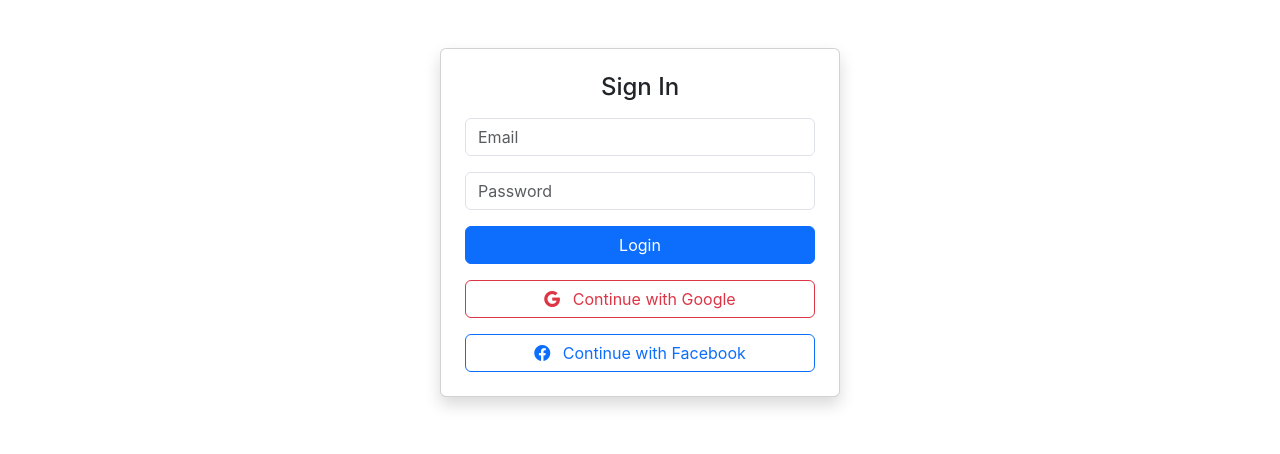
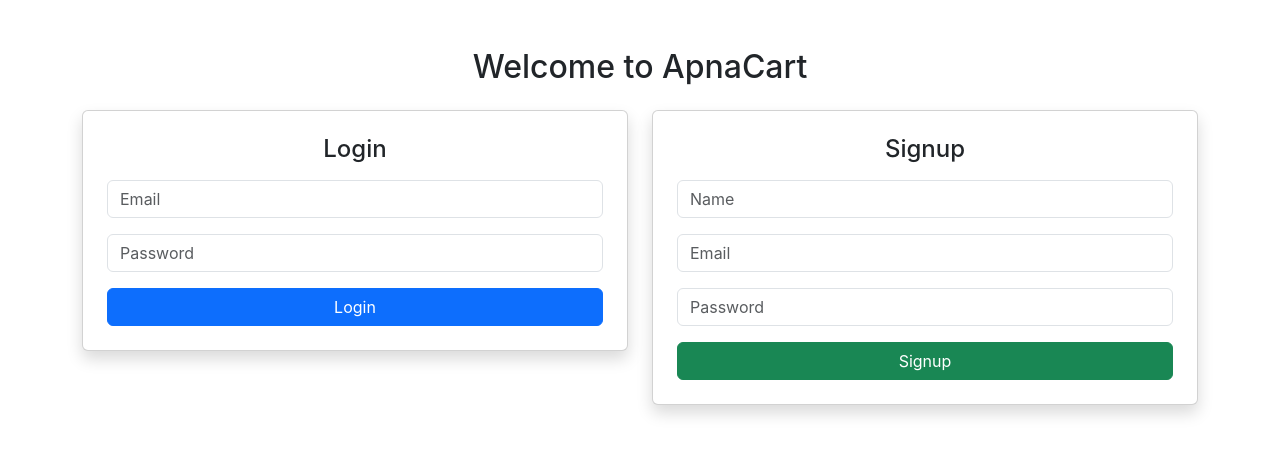
Before and after one commit to zohaib-babar/Apna-cart, a React (Create React App) app: page / in a window 1280 px wide. Shown: the top 454 px of the page. Built offline with nearby package versions, Linux system fonts and the light colour scheme.

Commit message:
add sign up page

```diff
--- a/src/App.js
+++ b/src/App.js
@@ -1,4 +1,118 @@
-import logo from "./logo.svg";
+// import logo from "./logo.svg";
+// import "./App.css";
+// import ProductList from "./components/ProductList";
+// import React, { useState, useEffect } from "react";
+// import Navbar from "./components/Navbar";
+// import Footer from "./components/Footer";
+// import AddItem from "./components/AddItem.js";
+// import Login from "./components/Login.js";
+// import "bootstrap-icons/font/bootstrap-icons.css";
+// import Signup from "./components/Signup.js";
+
+// function App() {
+//   const products = [
+//     { price: 99999, name: "IPhone 10S Max", quantity: 0 },
+//     { price: 99999, name: "Redmi Note 10S Max", quantity: 0 },
+//     { price: 100000, name: "IPhone 12pro Max", quantity: 0 },
+//     { price: 6000, name: "Iphone Data cable", quantity: 0 },
+//     { price: 115000, name: "Poco", quantity: 0 },
+//   ];
+
+//   let [productList, setProductList] = useState(products);
+//   let [totalAmount, setTotalAmount] = useState(0);
+//   let [isLoggedIn, setIsLoggedIn] = useState(() => {
+//     return localStorage.getItem("isLoggedIn") === "true";
+//   });
+
+//   useEffect(() => {
+//     localStorage.setItem("isLoggedIn", isLoggedIn ? "true" : "false");
+//   }, [isLoggedIn]);
+
+//   const incrementQuantity = (index) => {
+//     let newProductList = [...productList];
+//     let newTotalAmount = totalAmount;
+//     newProductList[index].quantity++;
+//     newTotalAmount += newProductList[index].price;
+//     setTotalAmount(newTotalAmount);
+//     setProductList(newProductList);
+//   };
+
+//   const decrementQuantity = (index) => {
+//     let newProductList = [...productList];
+//     let newTotalAmount = totalAmount;
+//     if (newProductList[index].quantity > 0) {
+//       newProductList[index].quantity--;
+//       newTotalAmount -= newProductList[index].price;
+//     }
+//     setTotalAmount(newTotalAmount);
+//     setProductList(newProductList);
+//   };
+
+//   const resetQuantity = () => {
+//     let newProductList = [...productList];
+//     newProductList.forEach((p) => (p.quantity = 0));
+//     setProductList(newProductList);
+//     setTotalAmount(0);
+//   };
+
+//   const removeItem = (index) => {
+//     let newProductList = [...productList];
+//     let newTotalAmount = totalAmount;
+//     newTotalAmount -=
+//       newProductList[index].quantity * newProductList[index].price;
+//     newProductList.splice(index, 1);
+//     setProductList(newProductList);
+//     setTotalAmount(newTotalAmount);
+//   };
+
+//   const addItem = (name, price) => {
+//     let newProductList = [...productList];
+//     newProductList.push({ price: price, name: name, quantity: 0 });
+//     setProductList(newProductList);
+//   };
+
+//   if (!isLoggedIn) {
+//     return <Login onLogin={() => setIsLoggedIn(true)} />;
+//   }
+//   if (!isLoggedIn) {
+//     return (
+//       <>
+//         <Login onLogin={() => setIsLoggedIn(true)} />
+//         <Signup />
+//       </>
+//     );
+//   }
+
+//   return (
+//     <>
+//       <div className="d-flex justify-content-between align-items-center p-2">
+//         <h4>My App</h4>
+//         <button
+//           className="btn btn-outline-secondary btn-sm"
+//           onClick={() => setIsLoggedIn(false)}
+//         >
+//           Logout
+//         </button>
+//       </div>
+
+//       <Navbar />
+//       <main className="container mt-5">
+//         <AddItem addItem={addItem} />
+//         <ProductList
+//           productList={productList}
+//           incrementQuantity={incrementQuantity}
+//           decrementQuantity={decrementQuantity}
+//           removeItem={removeItem}
+//         />
+//       </main>
+//       <Footer totalAmount={totalAmount} resetQuantity={resetQuantity} />
+//     </>
+//   );
+// }
+
+// export default App;
+
+
 import "./App.css";
 import ProductList from "./components/ProductList";
 import React, { useState, useEffect } from "react";
@@ -6,15 +120,16 @@
 import Footer from "./components/Footer";
 import AddItem from "./components/AddItem.js";
 import Login from "./components/Login.js";
+import Signup from "./components/Signup.js";
 import "bootstrap-icons/font/bootstrap-icons.css";
 
 function App() {
   const products = [
-    { price: 99999, name: "IPhone 10S Max", quantity: 0},
-    { price: 99999, name: "Redmi Note 10S Max", quantity: 0},
-    { price: 100000, name: "IPhone 12pro Max", quantity: 0},
-    { price: 6000, name: "Iphone Data cable", quantity: 0},
-    { price: 115000, name: "Poco", quantity: 0},
+    { price: 99999, name: "IPhone 10S Max", quantity: 0 },
+    { price: 99999, name: "Redmi Note 10S Max", quantity: 0 },
+    { price: 100000, name: "IPhone 12pro Max", quantity: 0 },
+    { price: 6000, name: "Iphone Data cable", quantity: 0 },
+    { price: 115000, name: "Poco", quantity: 0 },
   ];
 
   let [productList, setProductList] = useState(products);
@@ -70,11 +185,24 @@
     setProductList(newProductList);
   };
 
-
+  // 👇 LOGIN + SIGNUP screen
   if (!isLoggedIn) {
-    return <Login onLogin={() => setIsLoggedIn(true)} />;
+    return (
+      <div className="container mt-5">
+        <h2 className="text-center mb-4">Welcome to ApnaCart</h2>
+        <div className="row">
+          <div className="col-md-6">
+            <Login onLogin={() => setIsLoggedIn(true)} />
+          </div>
+          <div className="col-md-6">
+            <Signup />
+          </div>
+        </div>
+      </div>
+    );
   }
 
+  // 👇 MAIN APP screen after login
   return (
     <>
       <div className="d-flex justify-content-between align-items-center p-2">
--- a/src/components/Login.js
+++ b/src/components/Login.js
@@ -1,64 +1,110 @@
+// import React, { useState } from "react";
+// import axios from "axios";
+
+// export default function Login({ onLogin }) {
+//   const [form, setForm] = useState({ email: "", password: "" });
+
+//   const handleChange = (e) => {
+//     setForm({ ...form, [e.target.name]: e.target.value });
+//   };
+
+//   const handleSubmit = async (e) => {
+//     e.preventDefault();
+//     try {
+//       const res = await axios.post("http://localhost:5000/api/auth/login", form);
+
+//       // Save JWT token
+//       localStorage.setItem("token", res.data.token);
+
+//       alert("Login successful ✅");
+//       onLogin(); // parent ko inform karna (dashboard redirect, etc.)
+//     } catch (err) {
+//       alert(err.response?.data?.error || "Login failed");
+//     }
+//   };
+
+//   return (
+//     <div className="container mt-5">
+//       <div className="card shadow p-4" style={{ maxWidth: "400px", margin: "auto" }}>
+//         <h4 className="mb-3 text-center">Sign In</h4>
+//         <form onSubmit={handleSubmit}>
+//           <input
+//             type="email"
+//             name="email"
+//             className="form-control mb-3"
+//             placeholder="Email"
+//             value={form.email}
+//             onChange={handleChange}
+//           />
+//           <input
+//             type="password"
+//             name="password"
+//             className="form-control mb-3"
+//             placeholder="Password"
+//             value={form.password}
+//             onChange={handleChange}
+//           />
+//           <button className="btn btn-primary w-100">Login</button>
+//         </form>
+
+//         <div className="text-center mt-3">
+//           <button type="button" className="btn btn-outline-danger w-100">
+//             <i className="bi bi-google me-2"></i> Continue with Google
+//           </button>
+//         </div>
+
+//         <div className="text-center mt-3">
+//           <button type="button" className="btn btn-outline-primary w-100">
+//             <i className="bi bi-facebook me-2"></i> Continue with Facebook
+//           </button>
+//         </div>
+//       </div>
+//     </div>
+//   );
+// }
+
 import React, { useState } from "react";
 import axios from "axios";
 
 export default function Login({ onLogin }) {
-  const [form, setForm] = useState({ email: "", password: "" });
-
-  const handleChange = (e) => {
-    setForm({ ...form, [e.target.name]: e.target.value });
-  };
+  const [email, setEmail] = useState("");
+  const [password, setPassword] = useState("");
 
   const handleSubmit = async (e) => {
     e.preventDefault();
     try {
-      const res = await axios.post("http://localhost:5000/api/auth/login", form);
-
-      // Save JWT token
-      localStorage.setItem("token", res.data.token);
-
-      alert("Login successful ✅");
-      onLogin(); // parent ko inform karna (dashboard redirect, etc.)
+      const res = await axios.post("http://localhost:5000/api/auth/login", {
+        email,
+        password,
+      });
+      alert(res.data.message);
+      localStorage.setItem("token", res.data.token); // JWT token save
+      onLogin();
     } catch (err) {
       alert(err.response?.data?.error || "Login failed");
     }
   };
 
   return (
-    <div className="container mt-5">
-      <div className="card shadow p-4" style={{ maxWidth: "400px", margin: "auto" }}>
-        <h4 className="mb-3 text-center">Sign In</h4>
+    <div className="card shadow p-4">
+      <h4 className="mb-3 text-center">Login</h4>
       <form onSubmit={handleSubmit}>
         <input
           type="email"
-            name="email"
           className="form-control mb-3"
           placeholder="Email"
-            value={form.email}
-            onChange={handleChange}
+          value={email}
+          onChange={(e) => setEmail(e.target.value)}
         />
         <input
           type="password"
-            name="password"
           className="form-control mb-3"
           placeholder="Password"
-            value={form.password}
-            onChange={handleChange}
+          value={password}
+          onChange={(e) => setPassword(e.target.value)}
         />
         <button className="btn btn-primary w-100">Login</button>
       </form>
-
-        <div className="text-center mt-3">
-          <button type="button" className="btn btn-outline-danger w-100">
-            <i className="bi bi-google me-2"></i> Continue with Google
-          </button>
-        </div>
-
-        <div className="text-center mt-3">
-          <button type="button" className="btn btn-outline-primary w-100">
-            <i className="bi bi-facebook me-2"></i> Continue with Facebook
-          </button>
-        </div>
-      </div>
     </div>
   );
 }
--- /dev/null
+++ b/src/components/Signup.js
@@ -0,0 +1,119 @@
+// import React, { useState } from "react";
+// import axios from "axios";
+
+// export default function Signup() {
+//   const [name, setName] = useState("");
+//   const [email, setEmail] = useState("");
+//   const [password, setPassword] = useState("");
+
+//   const handleSubmit = async (e) => {
+//     e.preventDefault();
+
+//     try {
+//       // Backend ko request bhej rahe hain
+//       const res = await axios.post("http://localhost:5000/api/auth/signup", {
+//         name,
+//         email,
+//         password,
+//       });
+
+//       alert(res.data.message); // "User registered successfully!"
+//       console.log("User saved in DB:", res.data);
+
+//       // Form clear
+//       setName("");
+//       setEmail("");
+//       setPassword("");
+//     } catch (err) {
+//       alert(err.response?.data?.error || "Signup failed");
+//     }
+//   };
+
+//   return (
+//     <div className="container mt-5">
+//       <div
+//         className="card shadow p-4"
+//         style={{ maxWidth: "400px", margin: "auto" }}
+//       >
+//         <h4 className="mb-3 text-center">Sign Up</h4>
+//         <form onSubmit={handleSubmit}>
+//           <input
+//             type="text"
+//             className="form-control mb-3"
+//             placeholder="Full Name"
+//             value={name}
+//             onChange={(e) => setName(e.target.value)}
+//           />
+//           <input
+//             type="email"
+//             className="form-control mb-3"
+//             placeholder="Email"
+//             value={email}
+//             onChange={(e) => setEmail(e.target.value)}
+//           />
+//           <input
+//             type="password"
+//             className="form-control mb-3"
+//             placeholder="Password"
+//             value={password}
+//             onChange={(e) => setPassword(e.target.value)}
+//           />
+//           <button className="btn btn-success w-100">Sign Up</button>
+//         </form>
+//       </div>
+//     </div>
+//   );
+// }
+
+import React, { useState } from "react";
+import axios from "axios";
+
+export default function Signup() {
+  const [name, setName] = useState("");
+  const [email, setEmail] = useState("");
+  const [password, setPassword] = useState("");
+
+  const handleSignup = async (e) => {
+    e.preventDefault();
+    try {
+      const res = await axios.post("http://localhost:5000/api/auth/signup", {
+        name,
+        email,
+        password,
+      });
+      alert(res.data.message);
+    } catch (err) {
+      alert(err.response?.data?.error || "Signup failed");
+    }
+  };
+
+  return (
+    <div className="card shadow p-4">
+      <h4 className="mb-3 text-center">Signup</h4>
+      <form onSubmit={handleSignup}>
+        <input
+          type="text"
+          className="form-control mb-3"
+          placeholder="Name"
+          value={name}
+          onChange={(e) => setName(e.target.value)}
+        />
+        <input
+          type="email"
+          className="form-control mb-3"
+          placeholder="Email"
+          value={email}
+          onChange={(e) => setEmail(e.target.value)}
+        />
+        <input
+          type="password"
+          className="form-control mb-3"
+          placeholder="Password"
+          value={password}
+          onChange={(e) => setPassword(e.target.value)}
+        />
+        <button className="btn btn-success w-100">Signup</button>
+      </form>
+    </div>
+  );
+}
```
Lines whose indentation alone changed are shown as unchanged.
